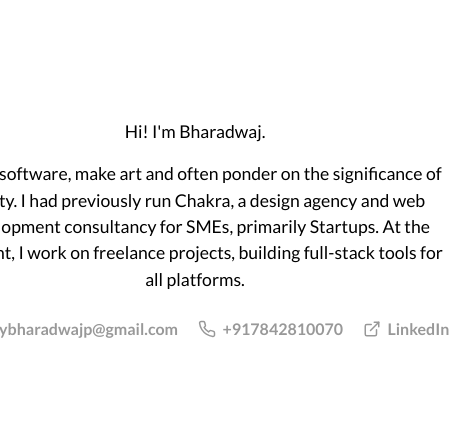
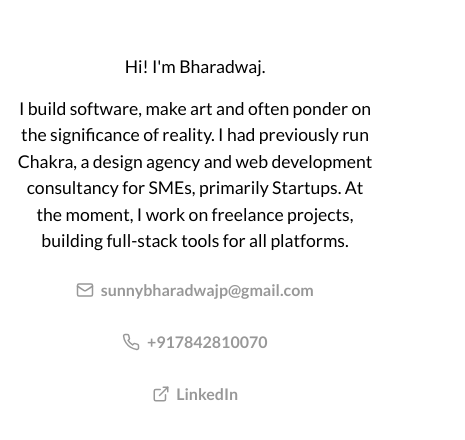
Before and after one commit to sunnybharadwajp/portfolio, a Next.js app: page / in a window 390 px wide. Shown: the part 188-628 px from the top of the page, 465 px wide, since content can reach past the window. Built offline with nearby package versions, Linux system fonts and the light colour scheme.

Commit message:
fixed responsive alignment of social links

```diff
--- a/src/app/page.tsx
+++ b/src/app/page.tsx
@@ -4,7 +4,7 @@ import Socials from '@/components/SocialLinks';
 export default function Home() {
   return (
     <div className="home-page page">
-      <div className="content-wrapper">
+      <div className="content-wrapper sm:max-w-2xl">
         <p>Hi! I&apos;m Bharadwaj.</p>
         <p>
           I build software, make art and often ponder on the significance of
--- a/src/components/SocialLinks.tsx
+++ b/src/components/SocialLinks.tsx
@@ -4,21 +4,28 @@ import { ExternalLink, Mail, Phone } from 'lucide-react';
 
 export default function Socials() {
   return (
-    <>
-      <section className="flex gap-5 items-center justify-center">
-        <Link href="mailto:sunnybharadwajp@gmail.com" className="social-link">
+    <section className="flex flex-col sm:flex-row gap-3 sm:gap-5 items-center justify-center">
+      <Link
+        href="mailto:sunnybharadwajp@gmail.com"
+        className="social-link w-full sm:w-auto text-center flex justify-center"
+      >
         <Mail size={18} />
         sunnybharadwajp@gmail.com
       </Link>
-        <Link href="tel:+917842810070" className="social-link">
+      <Link
+        href="tel:+917842810070"
+        className="social-link w-full sm:w-auto text-center flex justify-center"
+      >
         <Phone size={18} />
         +917842810070
       </Link>
-        <Link href="https://twitter.com/" className="social-link">
+      <Link
+        href="https://twitter.com/"
+        className="social-link w-full sm:w-auto text-center flex justify-center"
+      >
         <ExternalLink size={18} />
         LinkedIn
       </Link>
     </section>
-    </>
   );
 }
```
Lines whose indentation alone changed are shown as unchanged.
